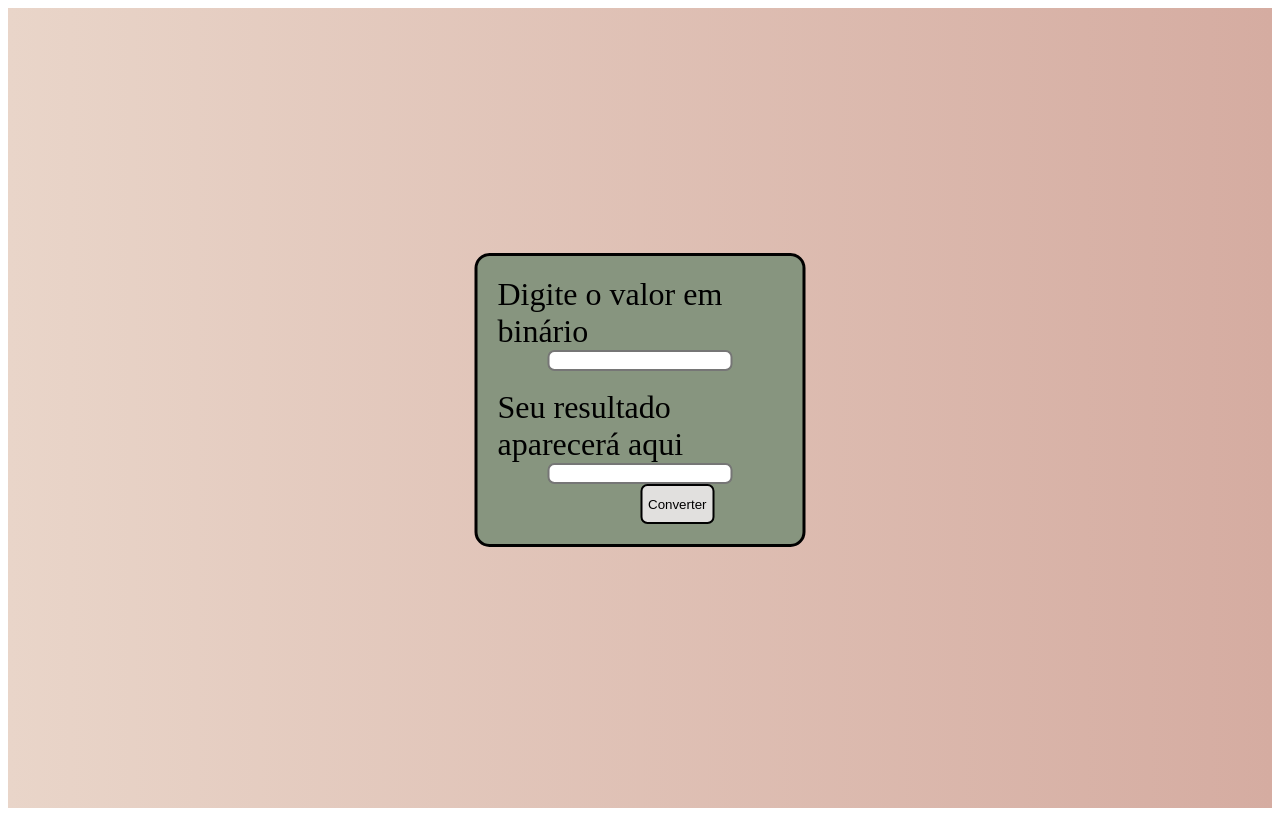
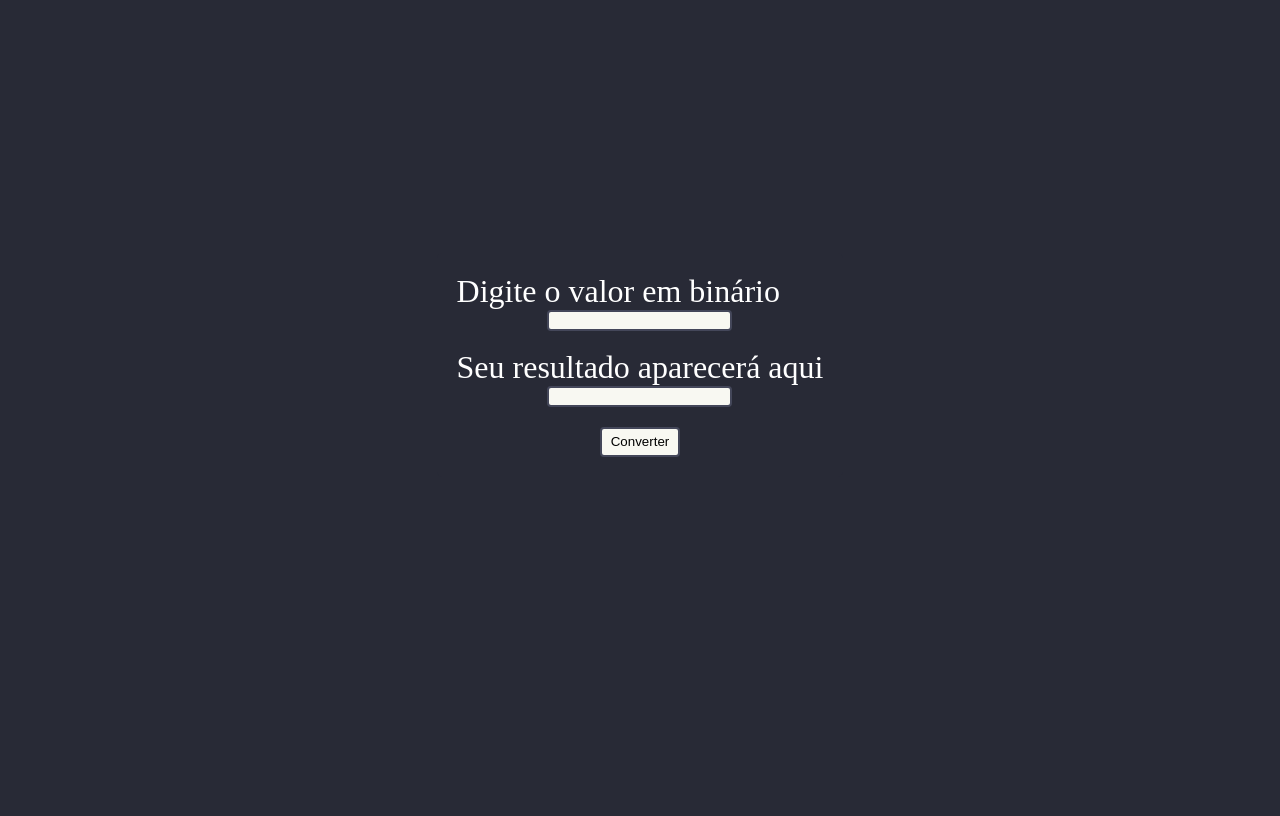
Before and after one commit to Lucassimaog6/level-1-app-ideas, a plain HTML site: page Bin2Dec/index.html in a window 1280 px wide. Drawn offline with Linux system fonts and the light colour scheme.

Commit message:
Criação das pastas para organização de futuros outros projetos

```diff
--- /dev/null
+++ b/Bin2Dec/Style.css
@@ -0,0 +1,36 @@
+.fundo{
+  background-color: #282a36;
+}
+.caixa{
+  display: block;
+  width: max-content;
+  border-radius: 5px;
+  padding: 20px;
+  background-color: #282a36;
+  margin: auto;
+  margin-top: 20%;
+}
+.label{
+  font-size: 2em;
+  color: #fff;
+}
+.input{
+  display: block;
+  background-color: #f8f8f2;
+  border: solid;
+  border-width: 2px;
+  border-color: #44475a;
+  border-radius: 4px;
+  margin: auto;
+}
+.botao{
+  display: block;
+  border-style: solid;
+  border-color: #44475a;
+  margin: auto;
+  margin-top: 20px;
+  width: 80px;
+  height: 30px;
+  border-radius: 4px;
+  background-color: #f8f8f2;
+}
--- a/index.html
+++ b/Bin2Dec/index.html
@@ -4,48 +4,10 @@
     <meta charset="UTF-8">
     <meta http-equiv="X-UA-Compatible" content="IE=edge">
     <meta name="viewport" content="width=device-width, initial-scale=1.0">
+    <link rel="stylesheet" href="Style.css">
     <title>Bin2Dec</title>
-    <style>
-        .fundo{
-            background-image: linear-gradient(to right, #E9D5C9, #D5ACA1);
-            height: 100vh;
-        }
-        .caixa{
-            width: min-content;
-            border-radius: 15px;
-            border-style: solid;
-            padding: 20px;
-            background-color: #87957F;
-            position: absolute;
-            left: 50%;
-            top: 50%;
-            transform: translate(-50%, -50%);
-        }
-        .label{
-            font-size: 2em;
-        }
-        .input{
-            border-style: solid;
-            border-radius: 7px;
-            margin-left: 50px;
-            margin-right: 50px;
-        }
-        .botao{
-            border-style: solid;
-            margin-left: 50%;
-            margin-right: auto;
-            width: max-content;
-            height: 40px;
-            border-radius: 7px;
-            background-color: #E1E0DE;
-        }
-        .botao:hover{
-            background-color: #969592;
-        }
-    </style>
 </head>
-<body>
-    <div class="fundo">
+<body class="fundo">
         <div class="caixa">
             <div>
                 <label class="label" for="bin">Digite o valor em binário</label>
@@ -60,7 +22,6 @@
                 <button class="botao" type="submit" onclick="conv()">Converter</button>
             </div>
         </div>
-    </div>
 <script>
     function conv(bin){
         bin = document.getElementById("bin").value;
```
Also changed, not shown: 2 other files.
